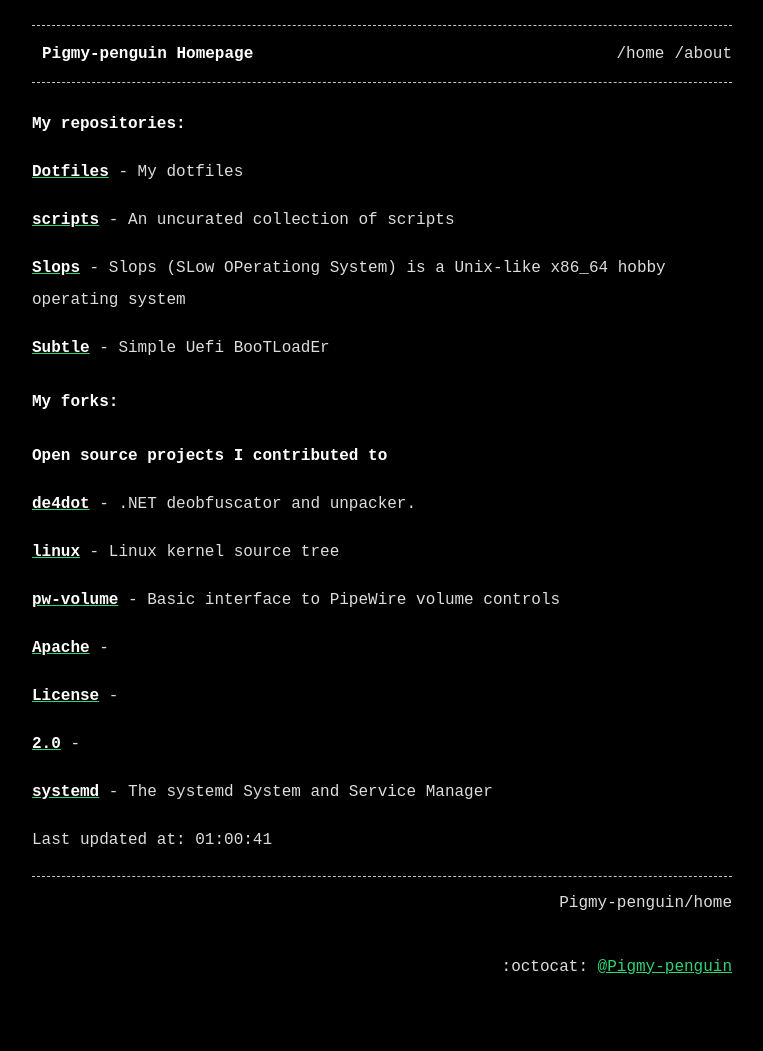
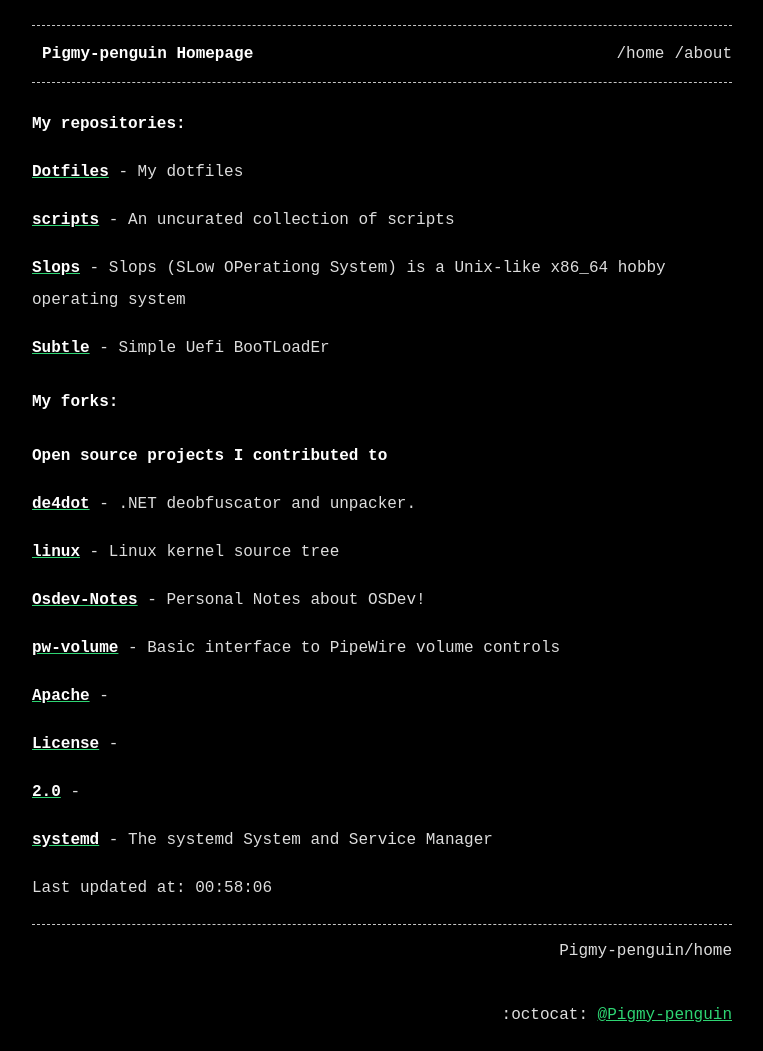
Before and after one commit to Pigmy-penguin/Pigmy-penguin.github.io, a Jekyll site: the page built from index.md, in a window 1280 px wide. Shown: the whole page, without its empty margins (258-1021 px from the left). Built offline with Jekyll 4.4.1, drawn with Linux system fonts in a browser that asks for light colours; before the commit the page ends 1003 px from its top, so only the background shows below that.

Commit message:
Auto updating the website

```diff
--- a/index.md
+++ b/index.md
@@ -22,6 +22,8 @@ title: Pigmy-penguin Homepage
 
 [**linux**](https://github.com/Pigmy-penguin/linux) - Linux kernel source tree
 
+[**Osdev-Notes**](https://github.com/Pigmy-penguin/Osdev-Notes) - Personal Notes about OSDev!
+
 [**pw-volume**](https://github.com/Pigmy-penguin/pw-volume) - Basic interface to PipeWire volume controls
 
 [**Apache**](https://github.com/Pigmy-penguin/Apache) -
@@ -33,4 +35,4 @@ title: Pigmy-penguin Homepage
 [**systemd**](https://github.com/Pigmy-penguin/systemd) - The systemd System and Service Manager
 
 
-Last updated at: 01:00:41
+Last updated at: 00:58:06
```
Also changed, not shown: 1 other file.
